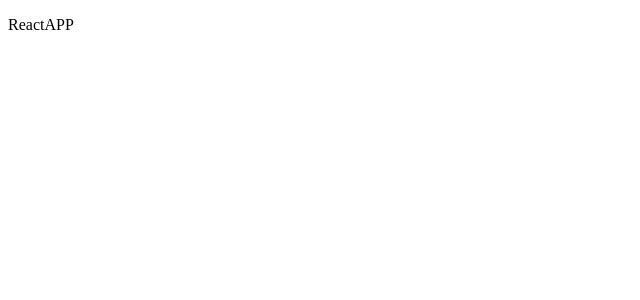
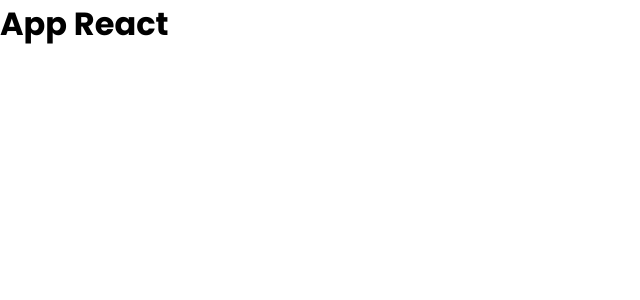
Before and after one commit to jeremyv59/poke-collection-manager, a React (Create React App) app: page / in a window 1280 px wide. Shown: the top 300 px of the page, without its empty margins (0-640 px from the left). Built offline with nearby package versions, Linux system fonts and the light colour scheme.

Commit message:
create basic global styles with styled-components & use it into app component

```diff
--- a/src/App.tsx
+++ b/src/App.tsx
@@ -1,9 +1,11 @@
 import React from "react";
+import GlobalStyles from "./global/GlobalStyles";
 
 const App: React.FC = () => {
   return (
     <React.Fragment>
-      <p>ReactAPP</p>
+      <GlobalStyles />
+      <h1>App React</h1>
     </React.Fragment>
   );
 };
--- /dev/null
+++ b/src/global/GlobalStyles.ts
@@ -0,0 +1,29 @@
+import { createGlobalStyle } from "styled-components";
+
+export const colors = {
+  indigo: "#3949ab",
+  orange: "#ffb300",
+};
+
+export const transitionEffect = "all 250ms ease-in";
+
+const GlobalStyles = createGlobalStyle`
+  @import url('https://fonts.googleapis.com/css?family=Poppins:300,400,600,700');
+
+  * {
+    margin: 0;
+    padding: 0;
+    border: 0;
+    outline: 0;
+    box-sizing: border-box;
+    text-decoration: none;
+    list-style: none;
+  }
+
+  body {
+    background-color: #ffffff;
+    font-family: Poppins, sans-serif;
+  }
+`;
+
+export default GlobalStyles;
```
